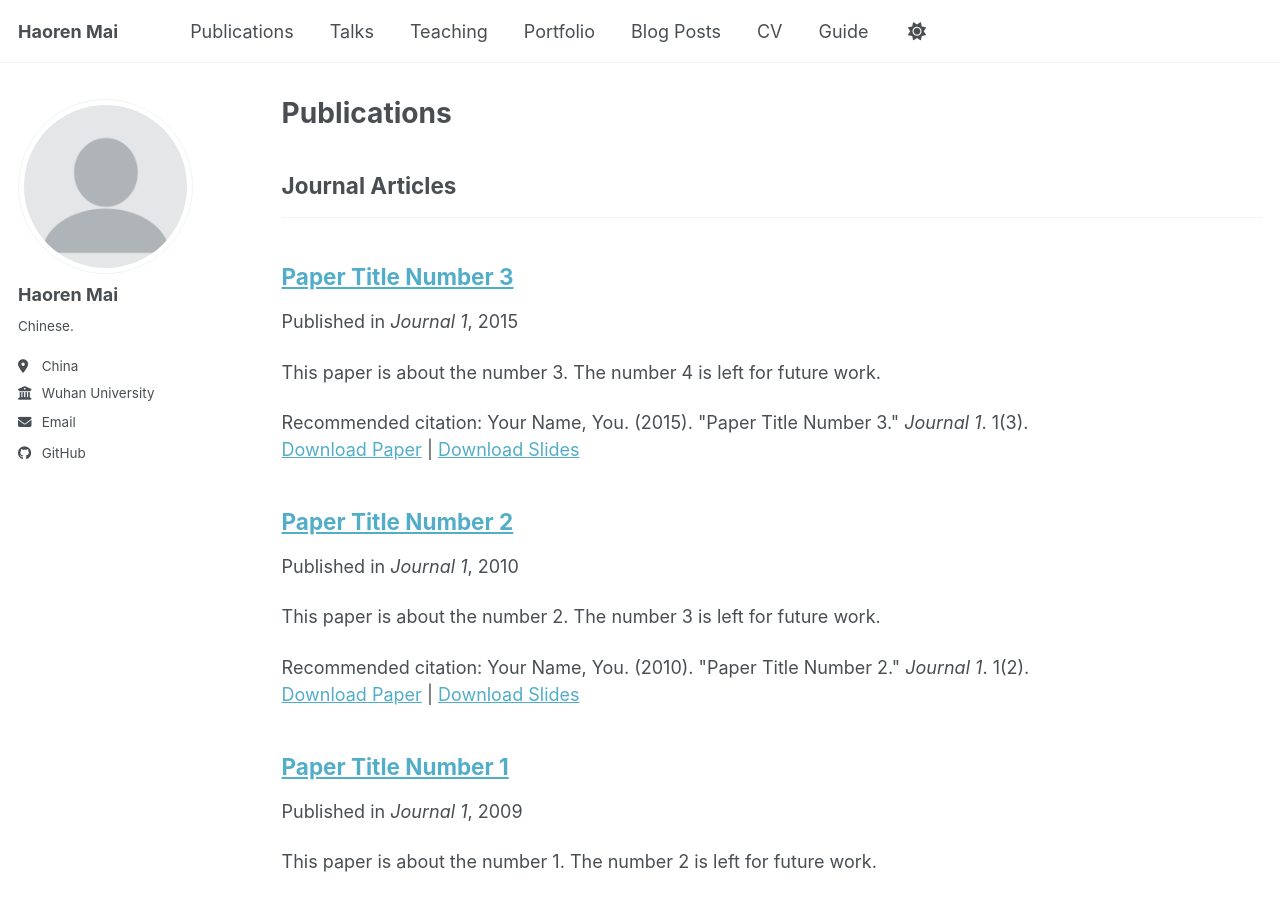
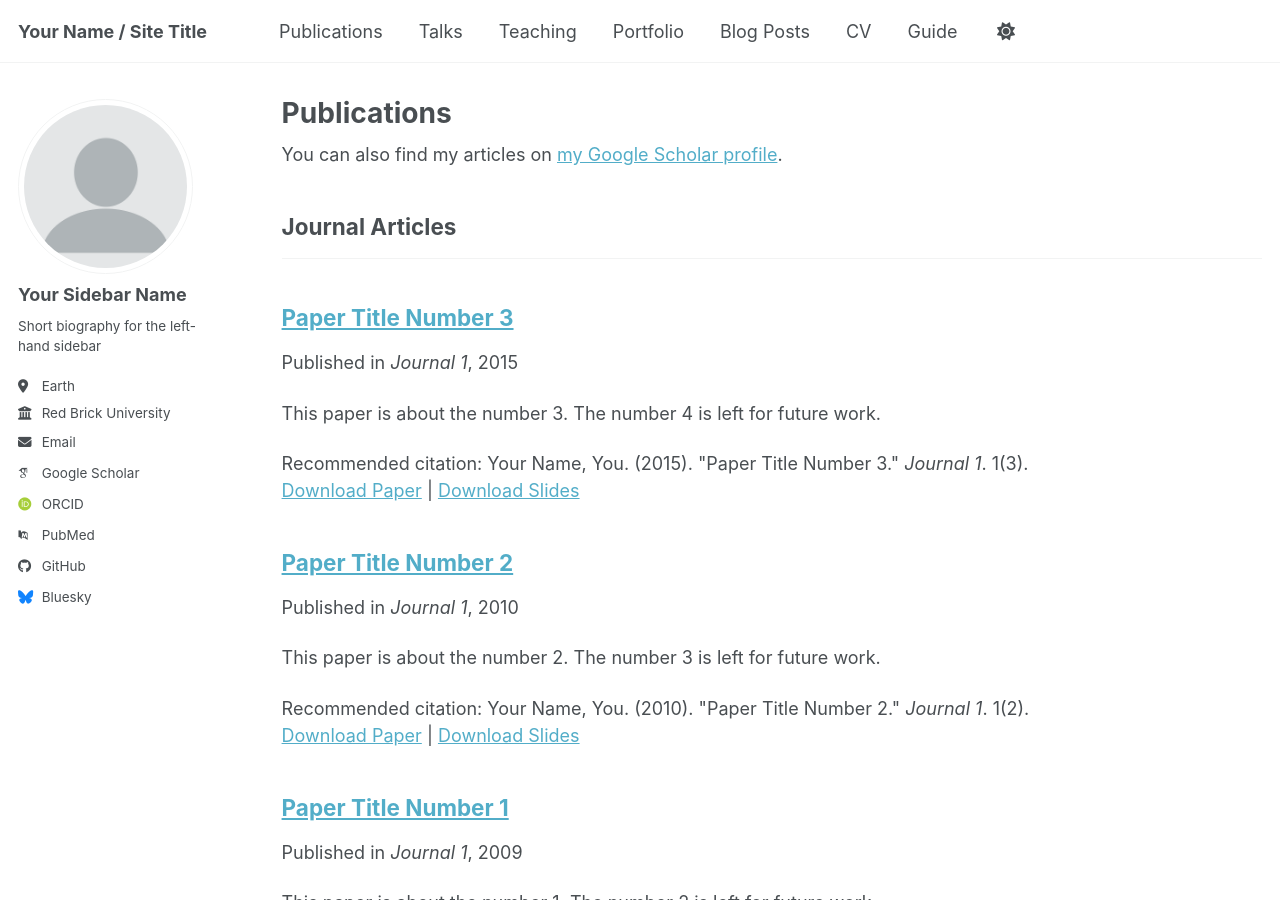
Before and after one commit to haorenmai/haorenmai, a Jekyll site: the page built from _pages/publications.html, in a window 1280 px wide and 900 px high. Built offline with Jekyll 4.4.1, drawn with Linux system fonts in a browser that asks for light colours; some web fonts are replaced; a script bundle is joined from its source files by our own code; library files that are not in the unit come from our copies; some of the changed lines change nothing that is shown; some of the changed text lies outside the part shown.

Commit message:
config.yml

```diff
--- a/_config.yml
+++ b/_config.yml
@@ -8,51 +8,56 @@
 
 # Basic Site Settings
 locale                   : "en-US"
-site_theme               : "default"
-title                    : "Haoren Mai"
+site_theme               : "default" # Currently available options are "default", "air"
+title                    : "Your Name / Site Title"
 title_separator          : "-"
-name                     : &name "Haoren Mai" # Your Name
-description              : &description "Haoren Mai"   # Updated based on your research interest
-url                      : "https://haorenmai.github.io" # **UPDATE THIS** e.g., "https://[your GitHub username].github.io"
-baseurl                  : "" # the subpath of your site, e.g., "/blog"
-repository               : "haorenmai/haorenmai.github.io" # **UPDATE THIS** to your repo name
+name                     : &name "Your Name"
+description              : &description "Your Name's academic portfolio"   # Update this with a general description of your site, this is the default if not overridden by a page
+url                      : https://academicpages.github.io # The base hostname & protocol for your site e.g. "https://[your GitHub username].github.io",
+                                                           # or if you already have some other page hosted on Github then use "https://[your GitHub username].github.io/[Your Repo Name]"
+baseurl                  : "" # the subpath of your site, e.g. "/blog"
+repository               : "academicpages/academicpages.github.io"
 
-# Site Author
+# Site Author - The following control what appear as part of the author content on the side bar.
+#               If a field is blank the icon and link will not appear, otherwise it will be shown.
+#               Additional customization can be done by editing /_includes/author-profile.html
 author:
   # Biographic information
-  avatar           : "profile.png" # Place your profile image in the /images/ folder
-  name             : "Haoren Mai" # Sidebar Name
-  pronouns         : # example: "he/him"
-  bio              : "Chinese." # Short biography based on CV
-  location         : "China" # Current location (based on address)
-  employer         : "Wuhan University" # Incoming institution
-  uri              : # URL - Update with your personal website link
-  email            : "none@example.org" # **UPDATE WITH YOUR EMAIL** # Academic websites
+  avatar           : "profile.png"
+  name             : "Your Sidebar Name"
+  pronouns         : # example: "she/her"
+  bio              : "Short biography for the left-hand sidebar"
+  location         : "Earth"
+  employer         : "Red Brick University"
+  uri              : # URL
+  email            : "none@example.org"
+
+  # Academic websites
   academia         : # URL
-  arxiv            : # URL
-  googlescholar    : # URL
+  arxiv            : # URL - Update with the correct link to your profile
+  googlescholar    : "https://scholar.google.com/citations?user=PS_CX0AAAAAJ"
   inspire-hep      : # URL
   impactstory      : # URL
-  orcid            : # URL
+  orcid            : "https://orcid.org/yourorcidurl"
   semantic         : # URL
   ssrn             : # URL
-  pubmed           : # URL
+  pubmed           : "https://www.ncbi.nlm.nih.gov/pubmed/?term=john+snow"
   researchgate     : # URL
   scopus           : # URL
   zotero           : # URL
 
 
   # Repositories and software development
-  bitbucket        : # Username
+  bitbucket        : # Username - Update with your username on the site
   codepen          : # Username
   dribbble         : # Username
-  github           : "yourusername" # **UPDATE WITH YOUR GITHUB USERNAME**
+  github           : "academicpages"
   kaggle           : # Username
-  stackoverflow    : # User number and name (e.g., "1/jeff-atwood")
+  stackoverflow    : # User number or user number and name (i.e., use "1" or "1/jeff-atwood")
 
   # Social media
   artstation       : # Username
-  bluesky          : # Username
+  bluesky          : "bsky.app" # Replace this with you Bluesky username
   facebook         : # Username
   flickr           : # Username
   foursquare       : # Username
```
